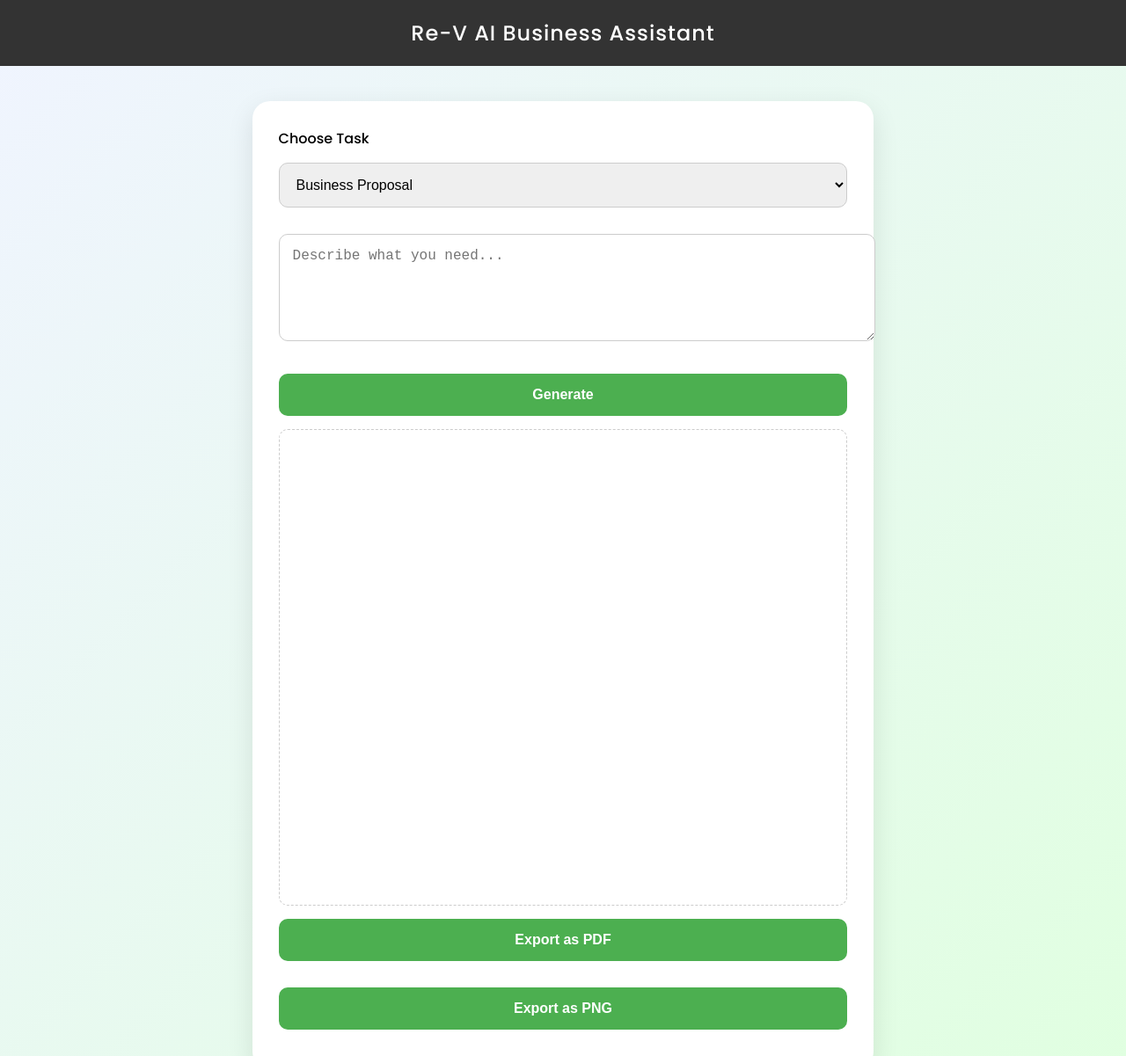
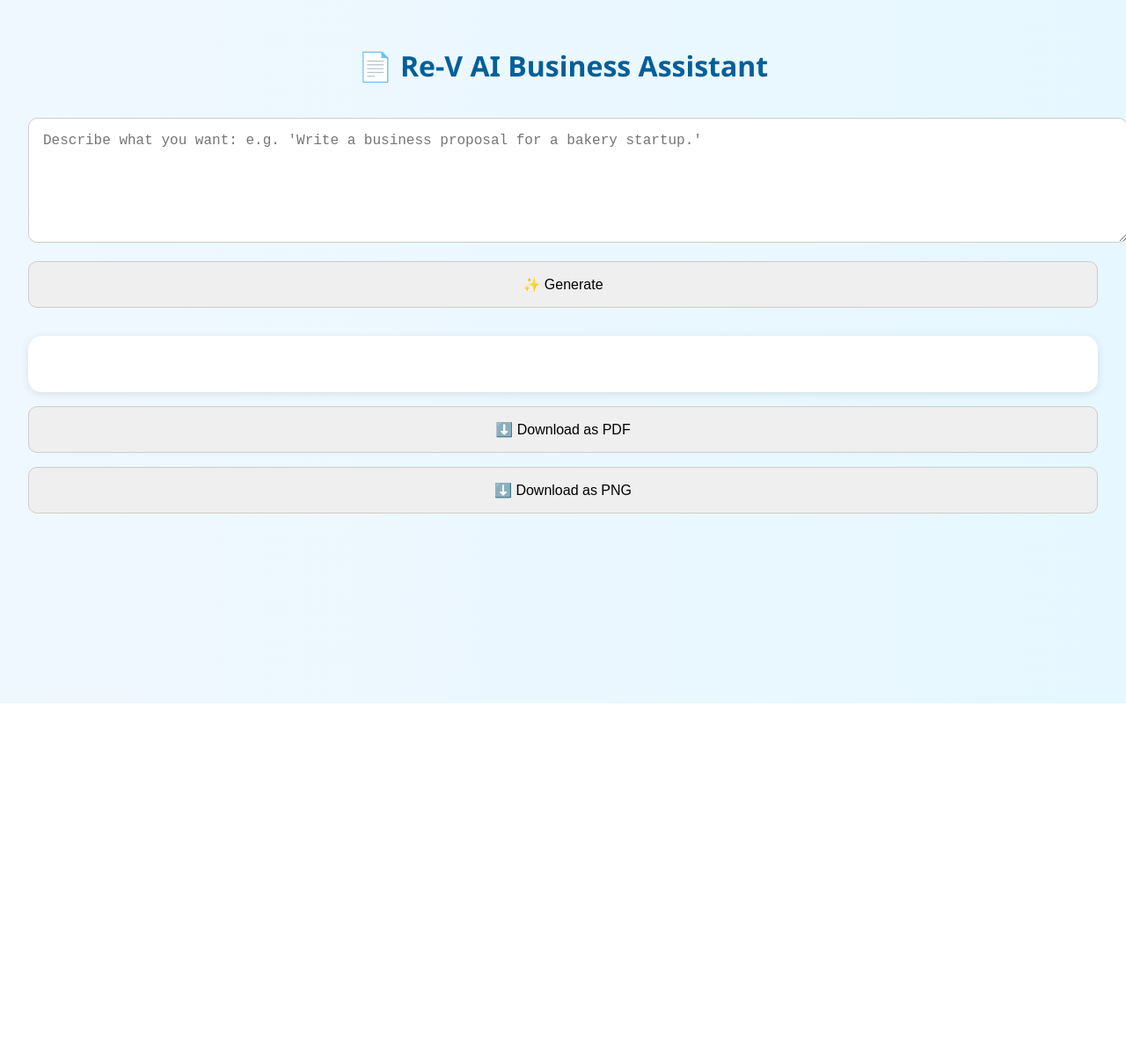
Before and after one commit to Re-EL123/Re-Bot, a plain HTML site: page public/index.html in a window 1280 px wide. Shown: the top 1201 px of the page at 88% size. After the commit the page ends 800 px from the top, so only its background shows below. Drawn offline with nearby package versions, Linux system fonts and the light colour scheme.

Commit message:
Update index.html

```diff
--- a/public/index.html
+++ b/public/index.html
@@ -3,135 +3,87 @@
 <head>
   <meta charset="UTF-8" />
   <meta name="viewport" content="width=device-width, initial-scale=1.0"/>
-  <title>Re-V AI Business Assistant</title>
-  <link href="https://fonts.googleapis.com/css2?family=Poppins:wght@300;500;700&display=swap" rel="stylesheet"/>
-  <script src="https://cdnjs.cloudflare.com/ajax/libs/html2canvas/1.4.1/html2canvas.min.js"></script>
-  <script src="https://cdnjs.cloudflare.com/ajax/libs/jspdf/2.5.1/jspdf.umd.min.js"></script>
+  <title>Re-V Business Assistant</title>
   <style>
     body {
-      font-family: 'Poppins', sans-serif;
-      background: linear-gradient(135deg, #f0f4ff, #e0ffe0);
+      font-family: 'Segoe UI', sans-serif;
+      background: linear-gradient(to right, #f0f8ff, #e6f7ff);
+      color: #333;
       margin: 0;
-      padding: 0;
-      display: flex;
-      flex-direction: column;
-      align-items: center;
+      padding: 2rem;
+      animation: fadeIn 1.5s ease-in-out;
     }
-    header {
-      background: #333;
-      color: white;
-      padding: 20px;
+
+    h1 {
+      text-align: center;
+      color: #005f99;
+    }
+
+    textarea, button {
       width: 100%;
-      text-align: center;
-      font-size: 24px;
-      letter-spacing: 1px;
-      animation: fadeIn 1s ease-in;
-    }
-    @keyframes fadeIn {
-      from { opacity: 0 }
-      to { opacity: 1 }
-    }
-    .container {
-      max-width: 800px;
-      margin: 40px auto;
-      background: white;
-      border-radius: 20px;
-      padding: 30px;
-      box-shadow: 0 10px 30px rgba(0,0,0,0.1);
-      animation: slideUp 1s ease-out;
-    }
-    @keyframes slideUp {
-      from { transform: translateY(50px); opacity: 0 }
-      to { transform: translateY(0); opacity: 1 }
-    }
-    select, button, textarea {
-      width: 100%;
-      margin: 15px 0;
-      padding: 15px;
-      font-size: 16px;
+      margin-top: 1rem;
+      padding: 1rem;
+      font-size: 1rem;
       border-radius: 10px;
       border: 1px solid #ccc;
     }
-    button {
-      background-color: #4CAF50;
-      color: white;
-      border: none;
-      cursor: pointer;
-      font-weight: bold;
+
+    #response {
+      margin-top: 2rem;
+      background: white;
+      padding: 2rem;
+      border-radius: 15px;
+      box-shadow: 0 2px 10px rgba(0,0,0,0.1);
+      white-space: pre-wrap;
     }
-    #output {
-      min-height: 500px;
-      border: 1px dashed #ccc;
-      padding: 20px;
-      border-radius: 10px;
-      font-size: 16px;
-      white-space: pre-wrap;
+
+    @keyframes fadeIn {
+      from { opacity: 0; transform: translateY(20px); }
+      to   { opacity: 1; transform: translateY(0); }
     }
   </style>
 </head>
 <body>
-  <header>Re-V AI Business Assistant</header>
-  <div class="container">
-    <label for="task">Choose Task</label>
-    <select id="task">
-      <option value="proposal">Business Proposal</option>
-      <option value="letter">Business Letter</option>
-      <option value="email">Business Email</option>
-      <option value="quotation">Quotation</option>
-      <option value="invoice">Invoice</option>
-    </select>
+  <h1>📄 Re-V AI Business Assistant</h1>
+  <textarea id="prompt" rows="6" placeholder="Describe what you want: e.g. 'Write a business proposal for a bakery startup.'"></textarea>
+  <button onclick="generate()">✨ Generate</button>
+  <div id="response"></div>
+  <button onclick="downloadAs('pdf')">⬇️ Download as PDF</button>
+  <button onclick="downloadAs('png')">⬇️ Download as PNG</button>
 
-    <textarea id="prompt" rows="5" placeholder="Describe what you need..."></textarea>
-    <button onclick="generateContent()">Generate</button>
+  <script src="https://cdnjs.cloudflare.com/ajax/libs/html2canvas/1.4.1/html2canvas.min.js"></script>
+  <script src="https://cdnjs.cloudflare.com/ajax/libs/jspdf/2.5.1/jspdf.umd.min.js"></script>
+  <script>
+    async function generate() {
+      const prompt = document.getElementById("prompt").value;
+      document.getElementById("response").innerHTML = "⏳ Generating...";
 
-    <div id="output" contenteditable="true"></div>
-
-    <button onclick="exportPDF()">Export as PDF</button>
-    <button onclick="exportPNG()">Export as PNG</button>
-  </div>
-
-  <script>
-    async function generateContent() {
-      const task = document.getElementById('task').value;
-      const prompt = document.getElementById('prompt').value;
-
-      const systemPrompt = `You are a business assistant. Generate a ${task} based on: ${prompt}`;
-
-      const response = await fetch("https://api-inference.huggingface.co/models/laion/oa-open-assistant-1", {
+      const res = await fetch("/generate", {
         method: "POST",
-        headers: {
-          Authorization: "Bearer YOUR_HUGGINGFACE_API_KEY",
-          "Content-Type": "application/json"
-        },
-        body: JSON.stringify({
-          inputs: systemPrompt
-        })
+        headers: { "Content-Type": "application/json" },
+        body: JSON.stringify({ prompt })
       });
 
-      const data = await response.json();
-      document.getElementById('output').innerText = data.generated_text || "No response.";
+      const data = await res.json();
+      document.getElementById("response").innerText = data?.[0]?.generated_text || "No response.";
     }
 
-    function exportPDF() {
-      const { jsPDF } = window.jspdf;
-      const pdf = new jsPDF("p", "pt", "a4");
-      pdf.html(document.getElementById("output"), {
-        callback: function (doc) {
-          doc.save("Business-Document.pdf");
-        },
-        x: 20,
-        y: 20,
-        width: 555
-      });
-    }
+    async function downloadAs(type) {
+      const element = document.getElementById("response");
 
-    function exportPNG() {
-      html2canvas(document.getElementById("output")).then(canvas => {
-        const link = document.createElement("a");
-        link.download = "Business-Document.png";
-        link.href = canvas.toDataURL();
-        link.click();
-      });
+      if (type === 'pdf') {
+        const { jsPDF } = window.jspdf;
+        const doc = new jsPDF();
+        doc.text(element.innerText, 10, 10);
+        doc.save("Re-V-Generated.pdf");
+      } else {
+        html2canvas(element).then(canvas => {
+          const link = document.createElement('a');
+          link.download = 'Re-V-Generated.png';
+          link.href = canvas.toDataURL();
+          link.click();
+        });
+      }
     }
   </script>
 </body>
```
